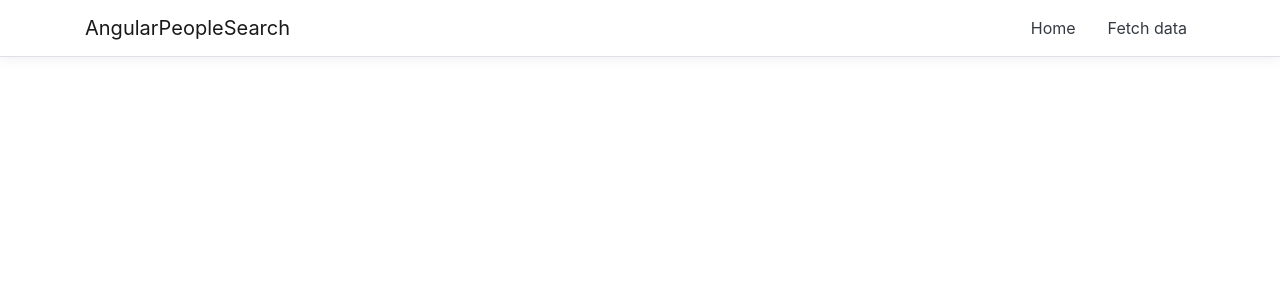
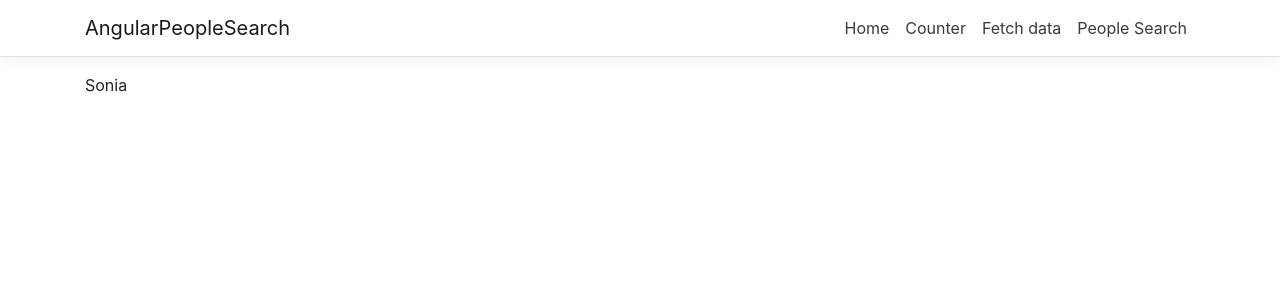
Before and after one commit to soniaml/AngularPeopleSearch, an Angular app in the folder AngularPeopleSearch/ClientApp/: page /people in a window 1280 px wide. Before the commit this address led to /. Shown: the top 300 px of the page. Built offline with nearby package versions, Linux system fonts and the light colour scheme.

Commit message:
Add the search page initial components

```diff
--- a/AngularPeopleSearch/ClientApp/src/app/app.module.ts
+++ b/AngularPeopleSearch/ClientApp/src/app/app.module.ts
@@ -9,6 +9,7 @@ import { NavMenuComponent } from './nav-menu/nav-menu.component';
 import { HomeComponent } from './home/home.component';
 import { CounterComponent } from './counter/counter.component';
 import { FetchDataComponent } from './fetch-data/fetch-data.component';
+import { PeopleComponent } from './people/people.component';
 
 @NgModule({
   declarations: [
@@ -16,7 +17,8 @@ import { FetchDataComponent } from './fetch-data/fetch-data.component';
     NavMenuComponent,
     HomeComponent,
     CounterComponent,
-    FetchDataComponent
+    FetchDataComponent,
+    PeopleComponent
   ],
   imports: [
     BrowserModule.withServerTransition({ appId: 'ng-cli-universal' }),
@@ -26,6 +28,7 @@ import { FetchDataComponent } from './fetch-data/fetch-data.component';
       { path: '', component: HomeComponent, pathMatch: 'full' },
       { path: 'counter', component: CounterComponent },
       { path: 'fetch-data', component: FetchDataComponent },
+      { path: 'people', component: PeopleComponent },
     ])
   ],
   providers: [],
--- a/AngularPeopleSearch/ClientApp/src/app/nav-menu/nav-menu.component.html
+++ b/AngularPeopleSearch/ClientApp/src/app/nav-menu/nav-menu.component.html
@@ -12,10 +12,13 @@
             <a class="nav-link text-dark" [routerLink]='["/"]'>Home</a>
           </li>
           <li class="nav-item" [routerLinkActive]='["link-active"]'>
-            <a class="nav-link text-dark" [routerLink]='["/counter"]'></a>
+            <a class="nav-link text-dark" [routerLink]='["/counter"]'>Counter</a>
           </li>
           <li class="nav-item" [routerLinkActive]='["link-active"]'>
             <a class="nav-link text-dark" [routerLink]='["/fetch-data"]'>Fetch data</a>
+          </li>
+          <li class="nav-item" [routerLinkActive]='["link-active"]'>
+            <a class="nav-link text-dark" [routerLink]='["/people"]'>People Search</a>
           </li>
         </ul>
       </div>
--- /dev/null
+++ b/AngularPeopleSearch/ClientApp/src/app/people/people.component.html
@@ -0,0 +1 @@
+{{person}}
--- /dev/null
+++ b/AngularPeopleSearch/ClientApp/src/app/people/people.component.ts
@@ -0,0 +1,16 @@
+import { Component, OnInit } from '@angular/core';
+
+@Component({
+  selector: 'app-people',
+  templateUrl: './people.component.html'
+})
+export class PeopleComponent implements OnInit {
+
+  person = 'Sonia';
+
+  constructor() { }
+
+  ngOnInit() {
+  }
+
+}
```
Also changed, not shown: 1 other file (tests, documents, lock files or other folders).
